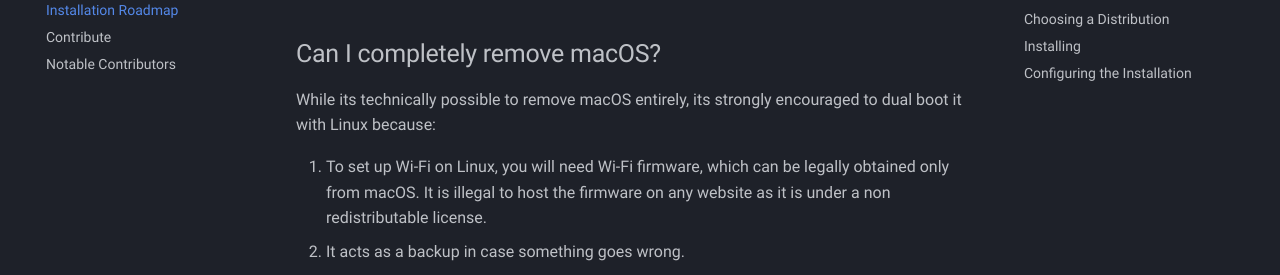
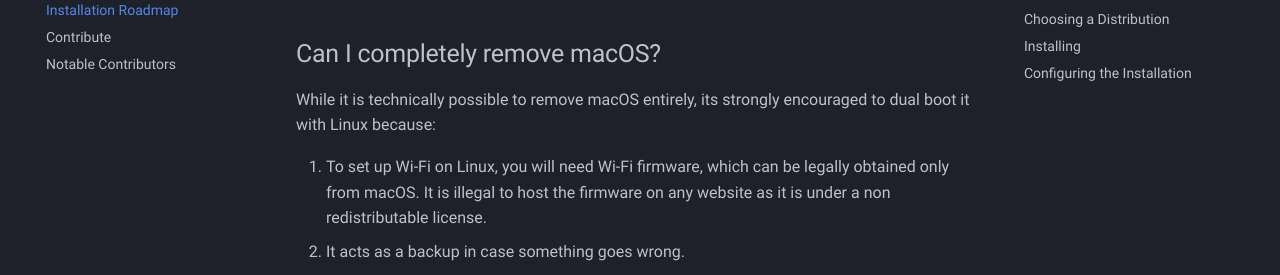
Before and after one commit to t2linux/wiki, an MkDocs documentation site: the page built from docs/roadmap.md, in a window 1280 px wide and 900 px high, scrolled down 436 px. Shown: the part 170-445 px from the top of the window. Built offline with MkDocs 1.6.1 and Material for MkDocs 9.7.7, drawn with Linux system fonts in a browser that asks for light colours; comment, search, counter and statistics services are not loaded.

Commit message:
Roadmap: Minor edits
Suggested by @gianmaticus

```diff
--- a/docs/roadmap.md
+++ b/docs/roadmap.md
@@ -14,7 +14,7 @@ Still in case something goes wrong we are not responsible for it, we will try ou
 
 ## Can I completely remove macOS?
 
-While its technically possible to remove macOS entirely, its strongly encouraged to dual boot it with Linux because:
+While it is technically possible to remove macOS entirely, its strongly encouraged to dual boot it with Linux because:
 
 1. To set up Wi-Fi on Linux, you will need Wi-Fi firmware, which can be legally obtained only from macOS. It is illegal to host the firmware on any website as it is under a non redistributable license.
 2. It acts as a backup in case something goes wrong.
```
